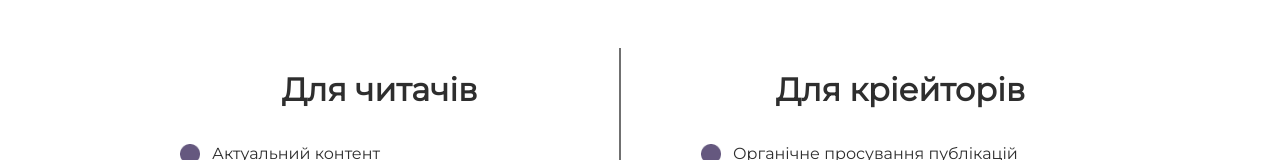
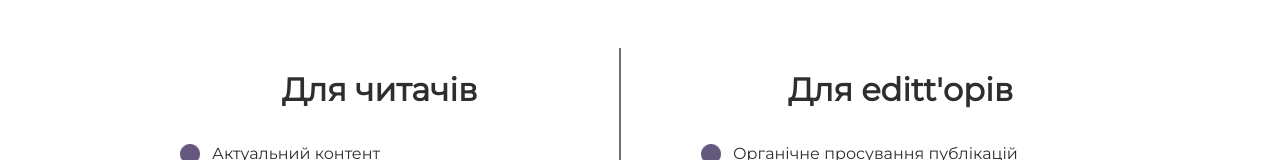
Before and after one commit to zhashkevych/editt-client, a Vue app: page / in a window 1280 px wide. Shown: the part 601-761 px from the top of the page. Built offline with nearby package versions, Linux system fonts and the light colour scheme; no server answers.

Commit message:
changed text at homepage

```diff
--- a/src/views/Home.vue
+++ b/src/views/Home.vue
@@ -52,7 +52,7 @@
                         </div>
                     </div>
                     <div class="column for-creators">
-                        <h1>Для кріейторів</h1>
+                        <h1>Для editt'орів</h1>
 
                         <div class="benefits">
                             <ul class="benefits-list">
```
